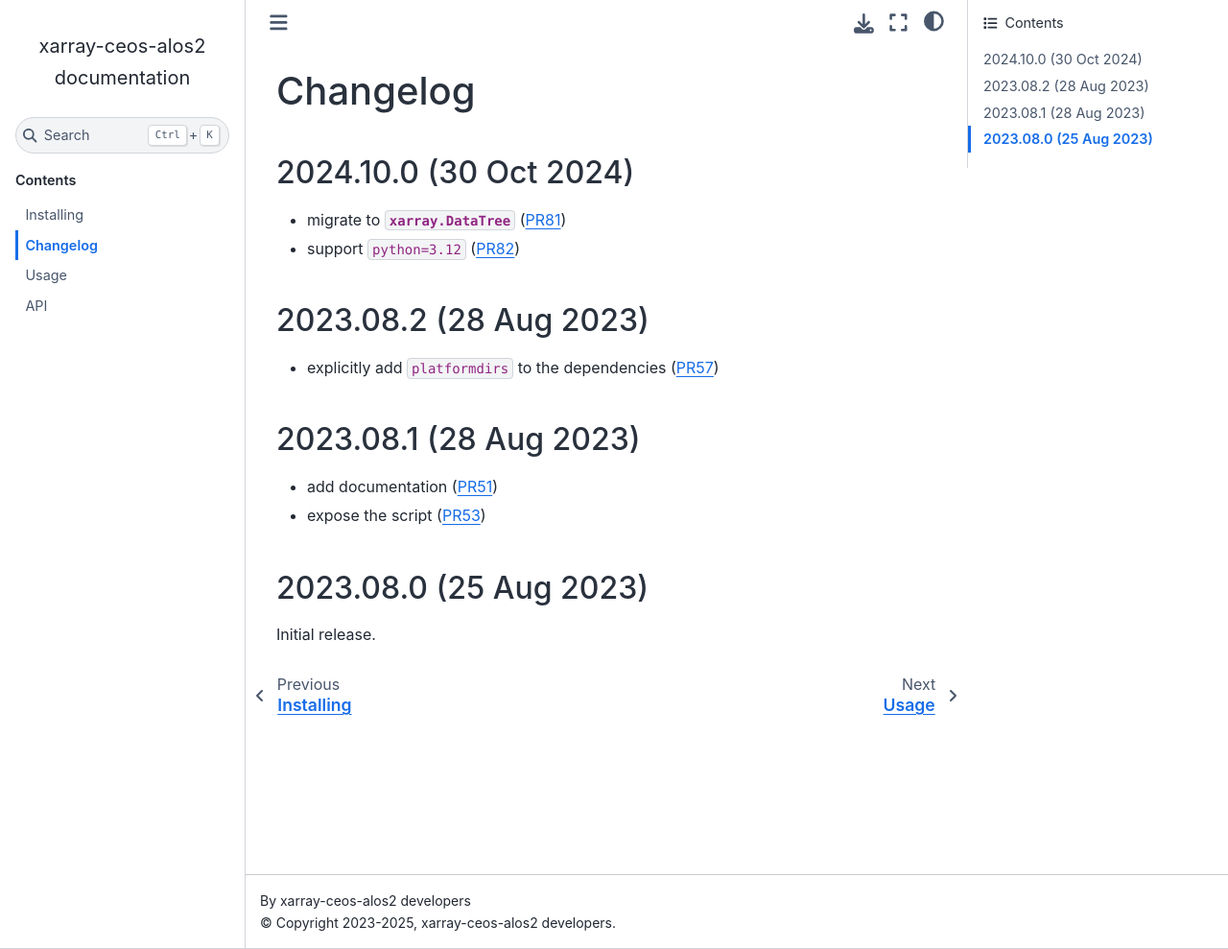
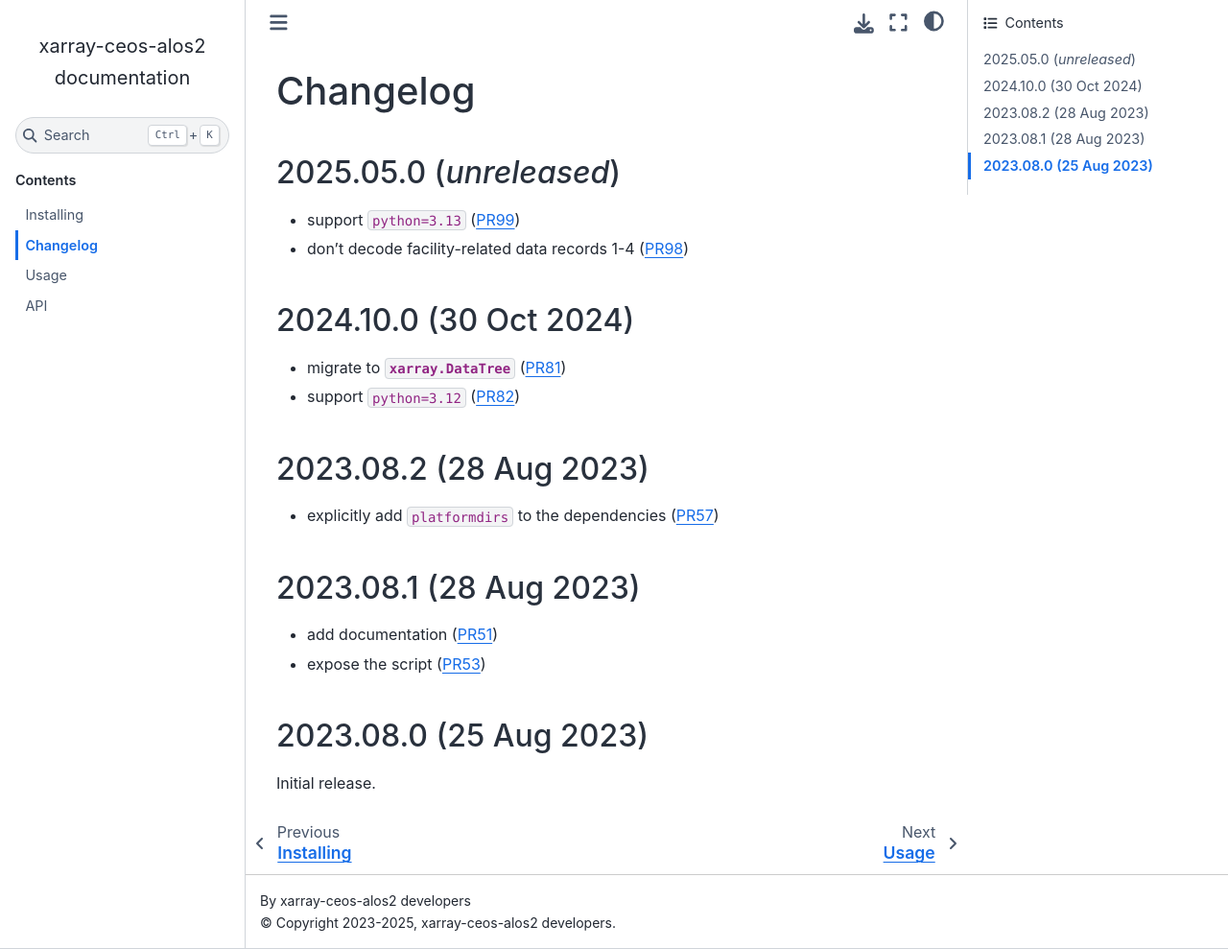
Before and after one commit to umr-lops/xarray-ceos-alos2, a Sphinx documentation site: the page built from docs/changelog.md, in a window 1280 px wide and 989 px high. Shown: the whole window at 96% size. Built offline with Sphinx 7.4.7 and the Sphinx Book theme 1.1.4, drawn with Linux system fonts in a browser that asks for light colours.

Commit message:
officially support `python=3.13` (#99)
* run tests on python 3.13

* add a classifier

* changelog

* changelog entry for the bugfix in #98

```diff
--- a/docs/changelog.md
+++ b/docs/changelog.md
@@ -1,4 +1,9 @@
 # Changelog
+
+## 2025.05.0 (_unreleased_)
+
+- support `python=3.13` ({pull}`99`)
+- don't decode facility-related data records 1-4 ({pull}`98`)
 
 ## 2024.10.0 (30 Oct 2024)
 
--- a/pyproject.toml
+++ b/pyproject.toml
@@ -33,6 +33,7 @@ classifiers = [
   "Programming Language :: Python :: 3.10",
   "Programming Language :: Python :: 3.11",
   "Programming Language :: Python :: 3.12",
+  "Programming Language :: Python :: 3.13",
   "Intended Audience :: Science/Research",
   "Topic :: Scientific/Engineering",
 ]
```
Also changed, not shown: 1 other file.
